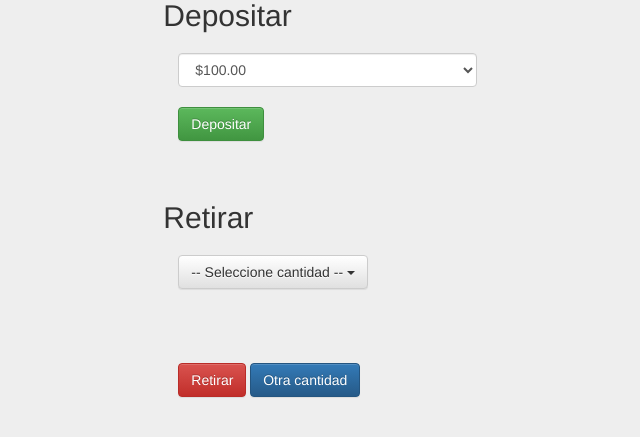
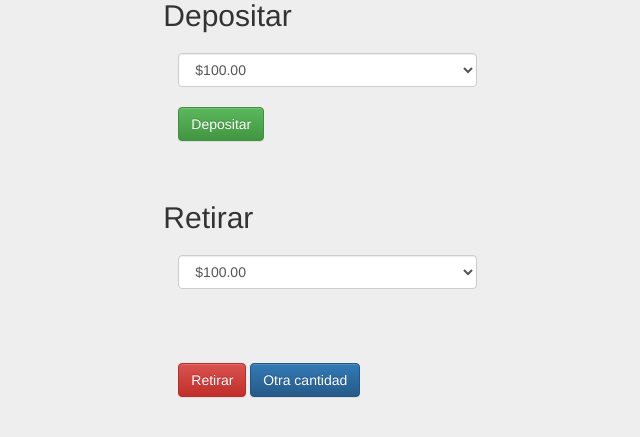
Before and after one commit to alerd0895/cajero2, a CodeIgniter app: page /sis_cajero/index.php/dashboard/index in a window 1280 px wide. Shown: the part 279-716 px from the top of the page, without its empty margins (90-730 px from the left). Run offline with CodeIgniter, Linux system fonts and the light colour scheme; data comes from the database, SQL or seed files in the repository.

Commit message:
depositar y actualizar

```diff
--- a/application/controllers/Dashboard.php
+++ b/application/controllers/Dashboard.php
@@ -33,4 +33,32 @@ class Dashboard extends CI_Controller {
 		$this->load->view('depositar');
 		$this->load->view('retirar');
 	}
+	public function deposito($id_usuario,$monto){
+		$saldo = $this->Saldo_model->consulta($id_usuario);
+		$saldo = $saldo->monto;
+		//echo $saldo;
+		$newsaldo = $saldo + $monto;
+		//echo $newsaldo;
+		$data = array(
+			'monto' => $newsaldo
+		);
+		$resultado = $this->Saldo_model->updateSaldo($id_usuario,$data);
+		print_r($resultado);
+	}
+	public function retiro($id_usuario,$monto){
+		$saldo = $this->Saldo_model->consulta($id_usuario);
+		$saldo = $saldo->monto;
+		//echo $saldo;
+		$newsaldo = $saldo - $monto;
+		//echo $newsaldo;
+		$data = array(
+			'monto' => $newsaldo
+		);
+		$resultado = $this->Saldo_model->updateSaldo($id_usuario,$data);
+		print_r($resultado);
+	}
+	public function consulta($id_usuario){
+		$usuario = $this->Saldo_model->consulta($id_usuario);
+		echo $usuario->monto;
+	}
 }
--- a/application/models/Saldo_model.php
+++ b/application/models/Saldo_model.php
@@ -11,4 +11,8 @@ class Saldo_model extends CI_Model {
 			return false;
 		}
 	}
+	function updateSaldo($id_usuario,$data){
+		$this->db->where("id_usuario",$id_usuario);
+		return $this->db->update("saldos",$data);
+	}
 }
--- a/application/views/dashboard.php
+++ b/application/views/dashboard.php
@@ -63,10 +63,9 @@
               </thead>
               <tbody>
                 <tr>
-
 									<td><?php echo $saldo->id_usuario; ?></td>
 									<td><?php echo $this->session->userdata("num_cuenta"); ?></td>
-									<td><?php echo $saldo->monto; ?></td>
+									<td id="monto_real"><?php echo $saldo->monto; ?></td>
                 </tr>
               </tbody>
             </table>
--- a/application/views/depositar.php
+++ b/application/views/depositar.php
@@ -12,15 +12,14 @@
           <h2 class="sub-header">Depositar</h2>
           <div class="col-md-4">
           <select class="form-control" id="sel1">
-          <option>$100.00</option>
-          <option>$200.00</option>
-          <option>$500.00</option>
-          <option>$1,000.00</option>
-          <option>$2,000.00</option>
-          <option>$5,000.00</option>
+						<option value="100">$100.00</option>
+						<option value="200">$200.00</option>
+						<option value="500">$500.00</option>
+						<option value="1000">$1,000.00</option>
+						<option value="2000">$2,000.00</option>
+						<option value="5000">$5,000.00</option>
           </select>
-          <br><button type="button" class="btn btn-success">Depositar</button>
-          <!--<button type="button" class="btn btn-primary" onclick = "OtraCantidad();">Otra cantidad</button>-->
+          <br><button type="button" class="btn btn-success" id="btn_depositar">Depositar</button>
 
 
 
@@ -28,3 +27,34 @@
         </div>
       </div>
     </div>
+		<script>
+			(function ($) {
+				var base_url = "<?php echo base_url(); ?>";
+				var id_usuario = "<?php echo $this->session->userdata("id"); ?>";
+				//console.log(id_usuario);
+				$("#btn_depositar").on("click",function(e){
+					//capturar valor del select
+					var select = $("#sel1").val();
+					//console.log(select);
+					$.ajax({
+						url : base_url + "dashboard/deposito/" + id_usuario + "/" + select,
+						type : "POST",
+						success: function(resp){
+							if(resp == "1"){
+								alert("Se realizo el deposito correctamente");
+								$.ajax({
+									url: base_url + "dashboard/consulta/" + id_usuario,
+									type: "POST",
+									success: function(resp){
+										//console.log(resp);
+										$("#monto_real").html(resp);
+									}
+								});
+							}else{
+								alert("Ocurrio un error intentelo de nuevo");
+							}
+						}
+					});
+				});
+			})(jQuery);
+		</script>
--- a/application/views/retirar.php
+++ b/application/views/retirar.php
@@ -10,29 +10,61 @@
         </div>-->
         <div class="col-sm-9 col-sm-offset-3 col-md-10 col-md-offset-2 main">
           <h2 class="sub-header">Retirar</h2>
+
           <div class="col-md-4">
-          <div class="dropdown">
-            <button class="btn btn-default dropdown-toggle" type="button" data-toggle="dropdown">-- Seleccione cantidad --
-              <span class="caret"></span></button>
-              <ul class="dropdown-menu">
-                <li><a href="#">$100.00</a></li>
-                <li><a href="#">$200.00</a></li>
-                <li><a href="#">$500.00</a></li>
-                <li><a href="#">$1,000.00</a></li>
-                <li><a href="#">$2,000.00</a></li>
-                <li><a href="#">$5,000.00</a></li>
-              </ul>
-            </div>
+          <select class="form-control" id="sel2">
+						<option value="100">$100.00</option>
+						<option value="200">$200.00</option>
+						<option value="500">$500.00</option>
+						<option value="1000">$1,000.00</option>
+						<option value="2000">$2,000.00</option>
+						<option value="5000">$5,000.00</option>
+          </select>
             <br><input type="numero" id="cantidad_retiro" class="form-control invisible" placeholder="Ingrese cantidad">
-            <br><button type="button" class="btn btn-danger">Retirar</button>
-            <button type="button" class="btn btn-primary" onclick = "otraCantidad()">Otra cantidad</button>
+            <br><button type="button" class="btn btn-danger" id="retirar">Retirar</button>
+            <button type="button" class="btn btn-primary" id="btn_otraCantidad">Otra cantidad</button>
           </div>
-        </div>
+
       </div>
     </div>
 	<script src="https://ajax.googleapis.com/ajax/libs/jquery/1.12.4/jquery.min.js"></script>
 	<!-- Latest compiled and minified JavaScript -->
 	<script src="https://maxcdn.bootstrapcdn.com/bootstrap/3.3.7/js/bootstrap.min.js" integrity="sha384-Tc5IQib027qvyjSMfHjOMaLkfuWVxZxUPnCJA7l2mCWNIpG9mGCD8wGNIcPD7Txa" crossorigin="anonymous"></script>
 	<script src="assetss/js/holder.min.js"></script>
+	<script>
+	 (function ($) {
+		var base_url = "<?php echo base_url(); ?>";
+		var id_usuario = "<?php echo $this->session->userdata("id"); ?>";
+		$("#btn_otraCantidad").on("click",function(e){
+			$("#cantidad_retiro").removeClass('invisible');
+			$("#sel2").addClass('invisible');
+		});
+		$("#retirar").on("click",function(e){
+			//para el valor del select
+			var select = 0;
+			if($("#sel2").hasClass('invisible')){
+				//alert("valor del input");
+				//usar valor del input
+				select = $("#cantidad_retiro").val();
+			}else{
+				//alert("valor del select");
+				//usar valor del select
+				select = $("#sel2").val();
+			}
+			//var select = $("#sel2").val();
+			$.ajax({
+				url : base_url + "dashboard/retiro/" + id_usuario + "/" + select,
+				type : "POST",
+				success: function(resp){
+					if(resp == "1"){
+						alert("Se realizo el retiro correctamente");
+					}else{
+						alert("Ocurrio un error intentelo de nuevo");
+					}
+				}
+			});
+		})
+	 })(jQuery);
+	</script>
 </body>
 </html>
```
